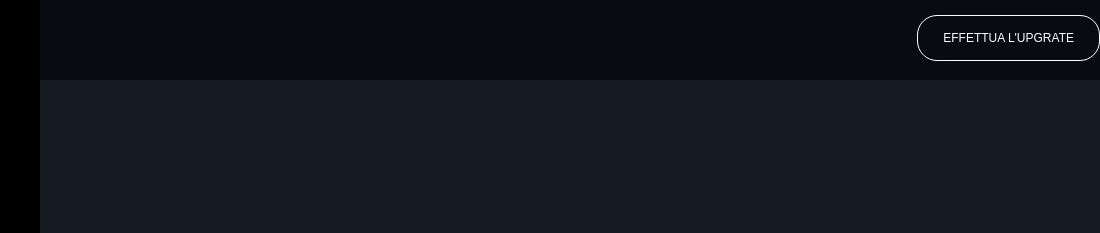
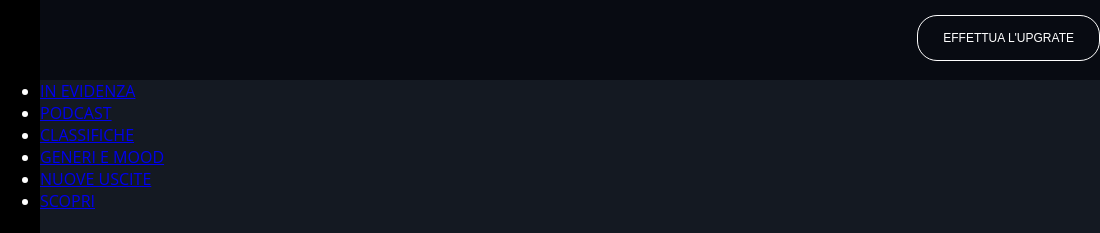
Before and after one commit to Aleandro2119/html-css-spotifyweb, a plain HTML site: page index.html in a window 1280 px wide. Shown: the top 233 px of the page, 180-1280 px from the left. Drawn offline with Linux system fonts and the light colour scheme.

Commit message:
Add main navbar

```diff
--- a/index.html
+++ b/index.html
@@ -44,6 +44,17 @@
                         <input class="btn" type="button" value="EFFETTUA L'UPGRATE">
                     </div>
                 </header>
+
+                <nav class="main-navbar">
+                    <ul>
+                        <li><a href="#">IN EVIDENZA</a></li>
+                        <li><a href="#">PODCAST</a></li>
+                        <li><a href="#">CLASSIFICHE</a></li>
+                        <li><a href="#">GENERI E MOOD</a></li>
+                        <li><a href="#">NUOVE USCITE</a></li>
+                        <li><a href="#">SCOPRI</a></li>
+                    </ul>
+                </nav>
             </main>
         </div>
         <footer></footer>
```
